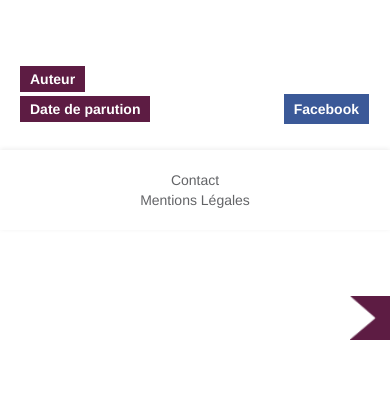
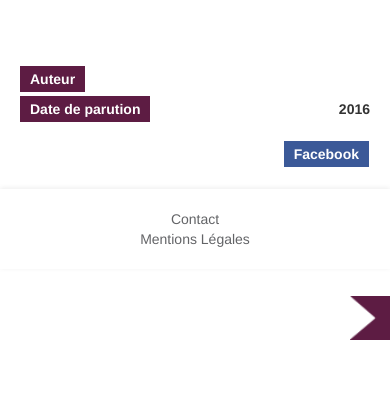
Before and after one commit to ngdo-pro/WCS_Projet2, a Symfony app: template app/Resources/views/book/showToPublic.html.twig in a window 390 px wide. Shown: the part 361-781 px from the top of the page. Run offline with Twig, Linux system fonts and the light colour scheme; the template is opened without the code that fills it, so the values that code supplies are empty; some libraries are stand-ins or nearby versions.

Commit message:
Closes #51

```diff
--- a/app/Resources/views/book/ourBooks.html.twig
+++ b/app/Resources/views/book/ourBooks.html.twig
@@ -18,7 +18,7 @@
                                 <div class="col-xs-12 col-sm-8 bookTitle">
                                     <h2>{{ book.title }}</h2>
                                 </div>
-                                <div class="col-xs-6 col-xs-offset-6 col-sm-4 relDate">
+                                <div class="col-xs-6 col-xs-offset-6 relDate">
                                     <p>{{ book.releaseDate|date('d/m/Y', 'Europe/Paris') }}</p>
                                 </div>
 
--- a/app/Resources/views/book/showToPublic.html.twig
+++ b/app/Resources/views/book/showToPublic.html.twig
@@ -34,7 +34,7 @@
         </div>
     </div>
     <div class="row">
-        <div class="col-md-4">
+        <div class="col-xs-12 col-md-5">
             <table class="info-container">
                 <tr>
                     <th><span class="tag">Auteur</span></th>
@@ -42,11 +42,11 @@
                 </tr>
                 <tr>
                     <th><span class="tag">Date de parution</span></th>
-                    <td>{{ book.releaseDate|date("d/m/Y", "Europe/Paris") }}</td>
+                    <td>{{ book.releaseDate|date("Y", "Europe/Paris") }}</td>
                 </tr>
-            </table>
+            </table><br />
         </div>
-        <div class="col-md-8 button-facebook">
+        <div class="col-md-offset-3 col-md-4 button-facebook">
             <a href="{{ book.facebookLinkUrl }}" target="_blank">Facebook</a>
         </div>
     </div>
--- a/web/css/bookPage.css
+++ b/web/css/bookPage.css
@@ -49,7 +49,9 @@
 .bookPresentation .row:nth-child(2) div{
     height: 100%;
 }
-
+.bookPresentation .button-facebook {
+    text-align: right;
+}
 .bookPresentation .button-facebook a {
     background: #3b5998;
     border: 1px solid white;
@@ -57,9 +59,7 @@
     color: white;
     font-weight: bold;
     padding: 5px 10px;
-    position: absolute;
     text-decoration: none;
-    right: 15px;
     -webkit-transition: background 0.1s, color 0.3s;
     -moz-transition: background 0.1s, color 0.3s;
     -o-transition: background 0.1s, color 0.3s;
```
